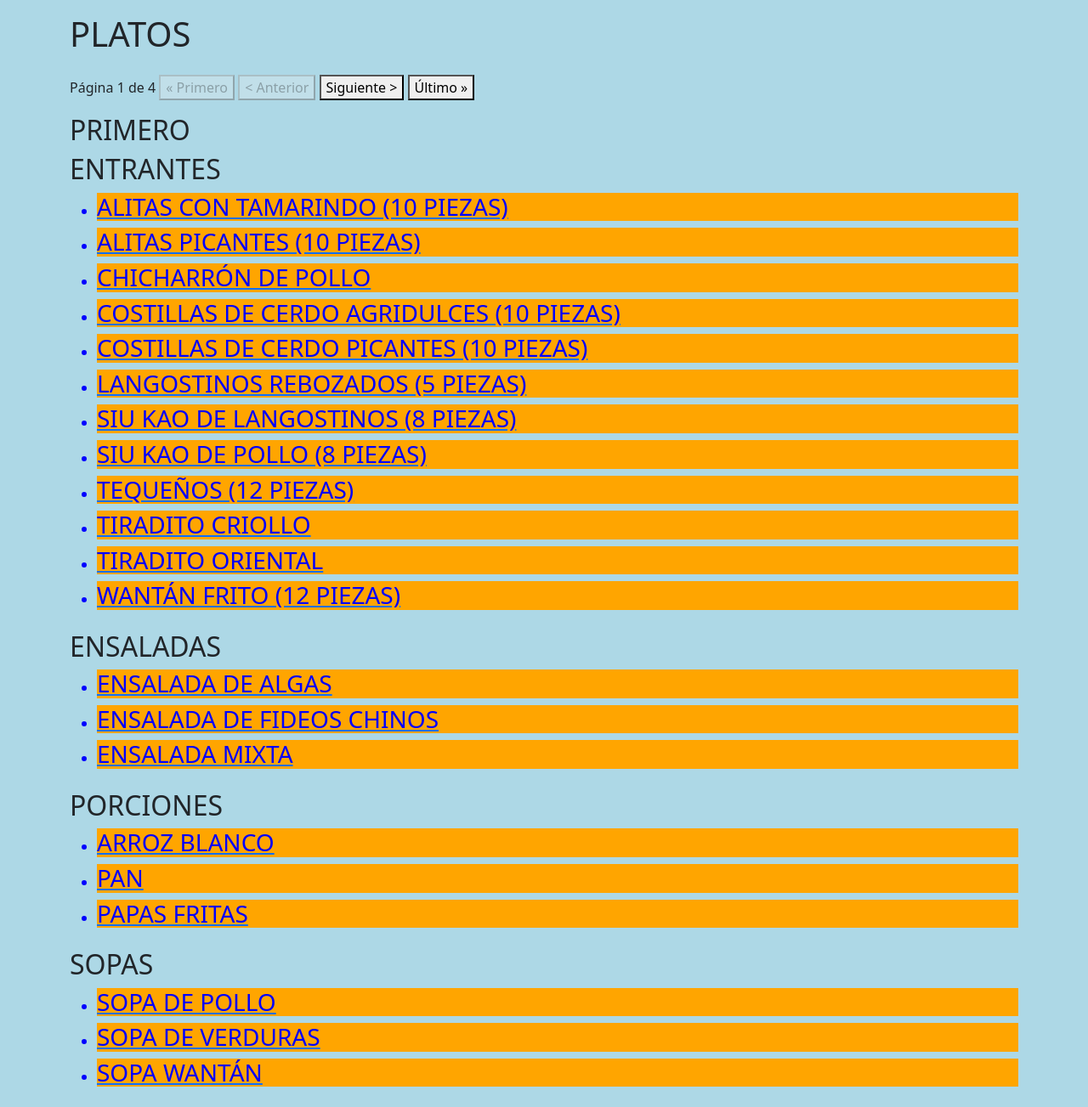
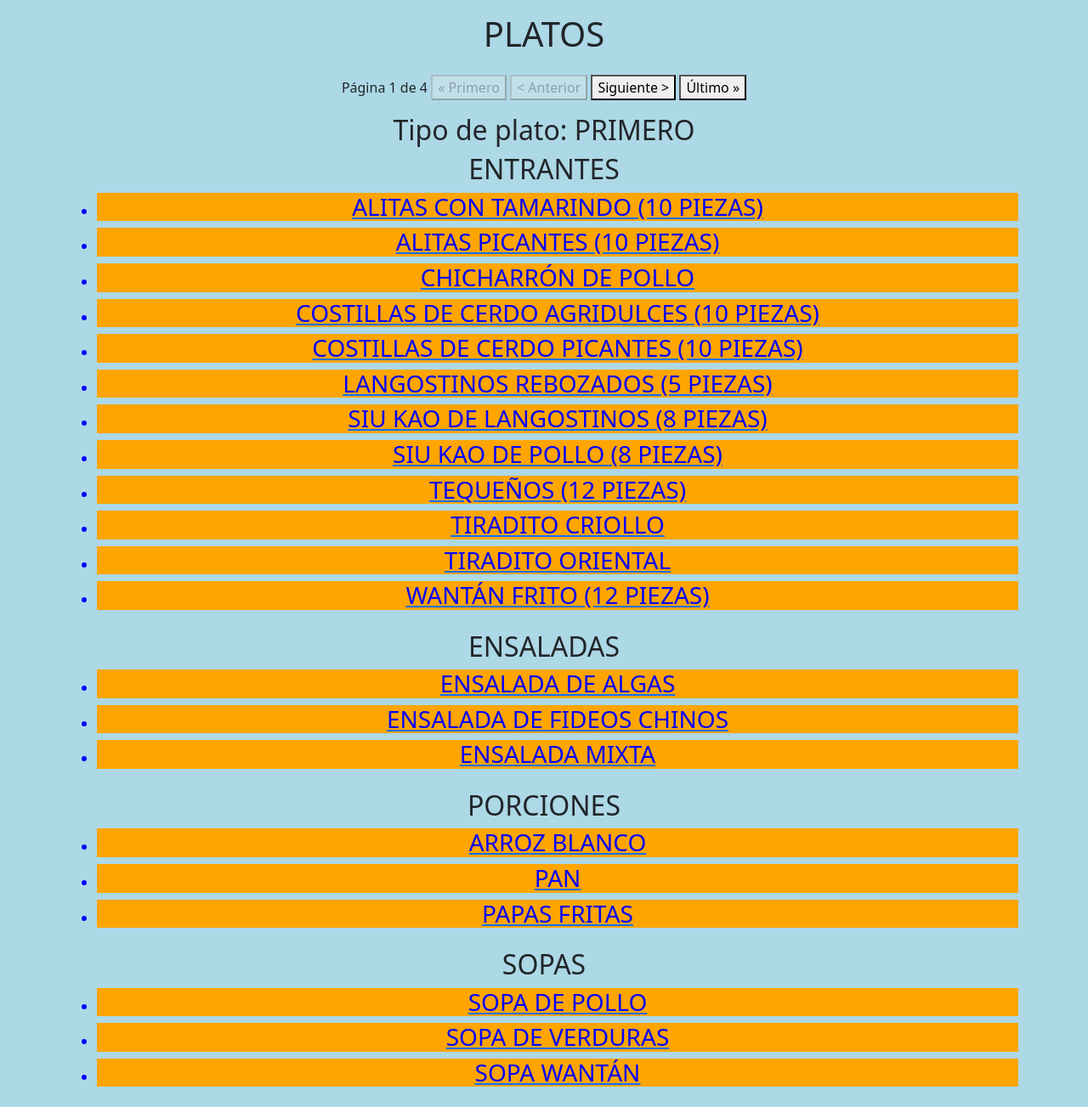
Before and after one commit to AntonioHristov/RestChifa, a Django app: page /restChifa/platos/ in a window 1280 px wide. Shown: the part 72-1375 px from the top of the page at 85% size. Run offline with Django 3.2, Linux system fonts and the light colour scheme; data comes from the database, SQL or seed files in the repository; both versions use the stored data as it was after the commit; some libraries are stand-ins or nearby versions.

Commit message:
Paginas centradas

```diff
--- a/django/finalProyect/restChifa/templates/restChifa/contact.html
+++ b/django/finalProyect/restChifa/templates/restChifa/contact.html
@@ -1,5 +1,5 @@
 {% include 'restChifa/navegation.html' %}
-<div class="container my-3">
+<div class="container text-center my-3">
     <div class="row">
         <div class="col-sm-12 col-md-12 col-lg-12 col-xl-12">
             <h1>CONTACTO</h1>
--- a/django/finalProyect/restChifa/templates/restChifa/data_reserves.html
+++ b/django/finalProyect/restChifa/templates/restChifa/data_reserves.html
@@ -1,6 +1,6 @@
 {% include 'restChifa/navegation.html' %}
 
-<div class="container">
+<div class="container text-center">
 {% if user.is_superuser %}
     <div class="row my-3">
         <div class="col-sm-12 col-md-12 col-lg-12 col-xl-12">
--- a/django/finalProyect/restChifa/templates/restChifa/data_reserves_detail.html
+++ b/django/finalProyect/restChifa/templates/restChifa/data_reserves_detail.html
@@ -1,6 +1,6 @@
 {% include 'restChifa/navegation.html' %}
 
-<div class="container">
+<div class="container text-center">
 {% if user.is_superuser %}
     <div class="row my-3">
         <div class="col-sm-12 col-md-12 col-lg-12 col-xl-12">
--- a/django/finalProyect/restChifa/templates/restChifa/dish_detail.html
+++ b/django/finalProyect/restChifa/templates/restChifa/dish_detail.html
@@ -2,7 +2,7 @@
 
 <div class="container my-3">
 
-    <div class="row">
+    <div class="row text-center">
         <div class="col-sm-12 col-md-12 col-lg-12 col-xl-12">
             <h1>PLATO DETALLADO</h1>
         </div>
--- a/django/finalProyect/restChifa/templates/restChifa/dishes.html
+++ b/django/finalProyect/restChifa/templates/restChifa/dishes.html
@@ -1,6 +1,6 @@
 {% include 'restChifa/navegation.html' %}
 
-<div class="container my-3">
+<div class="container text-center my-3">
 
     <div class="row">
         <div class="col-sm-12 col-md-12 col-lg-12 col-xl-12">
@@ -18,7 +18,7 @@
         {% for dish_type in page_object.object_list %}
             <div class="row">
                 <div class="col-sm-12 col-md-12 col-lg-12 col-xl-12">
-                    <h2>{{ dish_type.fk_type__pk_name|upper }}</h2>
+                    <h2>Tipo de plato: {{ dish_type.fk_type__pk_name|upper }}</h2>
                 </div>
             </div>
 
--- a/django/finalProyect/restChifa/templates/restChifa/index.html
+++ b/django/finalProyect/restChifa/templates/restChifa/index.html
@@ -1,6 +1,6 @@
 {% include 'restChifa/navegation.html' %}
 
-<div class="container my-3">
+<div class="container text-center my-3">
 
     <div class="row">
         <div class="col-sm-12 col-md-12 col-lg-12 col-xl-12">
@@ -9,7 +9,7 @@
     </div>
     <div class="row">
         <div class="col-sm-12 col-md-12 col-lg-12 col-xl-12">
-            {% include 'restChifa/logo.html' %}
+            <img src="./../../static/restChifa/img/logo/logo.png" width="10%" alt="Logo" />
         </div>
     </div>
 
--- a/django/finalProyect/restChifa/templates/restChifa/logo.html
+++ /dev/null
@@ -1 +0,0 @@
-<img src="./../../static/restChifa/img/logo/logo.png" width="10%"/>
--- a/django/finalProyect/restChifa/templates/restChifa/menu_detail.html
+++ b/django/finalProyect/restChifa/templates/restChifa/menu_detail.html
@@ -1,6 +1,6 @@
 {% include 'restChifa/navegation.html' %}
 
-<div class="container my-3">
+<div class="container text-center my-3">
 
     <div class="row">
         <div class="col-sm-12 col-md-12 col-lg-12 col-xl-12">
--- a/django/finalProyect/restChifa/templates/restChifa/menus.html
+++ b/django/finalProyect/restChifa/templates/restChifa/menus.html
@@ -1,6 +1,6 @@
 {% include 'restChifa/navegation.html' %}
 
-<div class="container my-3">
+<div class="container text-center my-3">
 
     <div class="row">
         <div class="col-sm-12 col-md-12 col-lg-12 col-xl-12">
```
Also changed, not shown: django/finalProyect/restChifa/templates/restChifa/reserve.html (+5 -2 lines), django/finalProyect/db.sqlite3.
